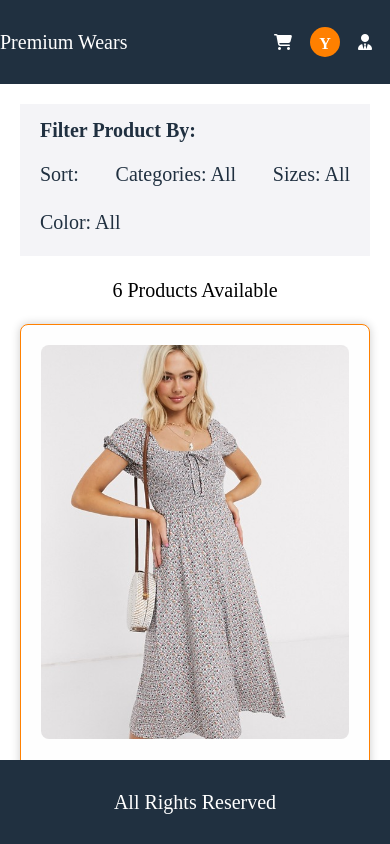
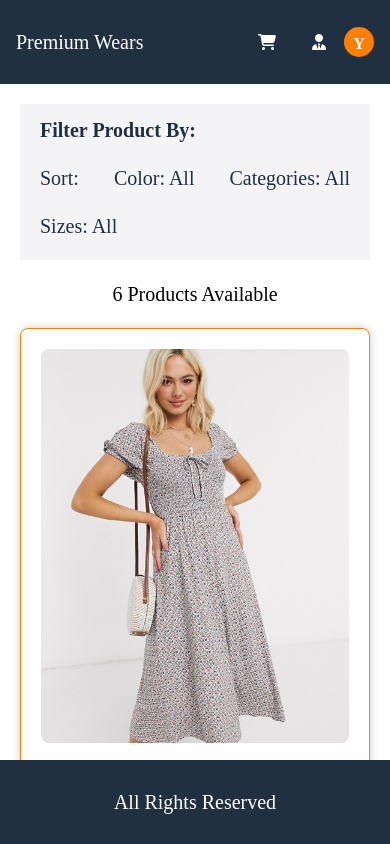
Before and after one commit to presh-codlin/React_shopping_cart, a React (Vite) app: page / in a window 390 px wide. Built offline with nearby package versions, Linux system fonts and the light colour scheme.

Commit message:
new changes

```diff
--- a/src/App.jsx
+++ b/src/App.jsx
@@ -144,15 +144,16 @@ function App() {
 
   return (
     <div className="w-[100vw] h-[100vh] flex flex-wrap justify-center">
-      <header className="text-white-50 bg-blue-500 flex w-[100vw] justify-center items-center laptop:p-5 h-[10vh] md:h-[5vh]">
+      <header className="text-white-50 bg-blue-500 flex w-[100vw] justify-center items-center p-4 laptop:p-5 h-[10vh] md:h-[5vh]">
         <div className="relative w-[100%] laptop:max-w-[980px] desktop:max-w-[1150px] flex items-center justify-between h-[100%] text-xl">
           <a href="/" className="text-xl">Premium Wears</a>
-          <div className="w-[max-content] h-[100%] flex gap-1 items-center">
+          <div className="w-[max-content] h-[100%] flex gap-1 items-center justify-between">
             <span onClick={()=> setShowLogin(true)} className={isLoggedIn ? "hidden" : "fa fa-user px-[18px] py-[5px] text-white-50 text-xl laptop:text-xl"}></span>
             {
               isLoggedIn ? (
                <div className="flex items-center justify-between">
-                  <span onClick={()=>toggleCart()} className={showCart ? "fa fa-shopping-cart px-[18px] py-[5px] text-orange-300 text-[16px]text-xl:text-xl laptop:hidden" : "fa fa-shopping-cart px-[18px] py-[5px] text-white-50 text-[16px] laptop:text-xl laptop:hidden"}></span>
+                  <span onClick={()=>toggleCart()} className={showCart ? "fa fa-shopping-cart hover:text-orange-300 px-[18px] py-[5px] text-[16px]text-xl:text-xl laptop:hidden" : "fa fa-shopping-cart px-[18px] py-[5px] text-white-50 text-[16px] laptop:text-xl laptop:hidden"}></span>
+                  <span onClick={()=>setOpenOrderHistory(true)} className="fa fa-user-tie text-white-50 px-[18px] py-[5px] hover:text-orange-300 text-[16px] laptop:text-xl"></span>
                   <div>
                     <div onClick={()=> setShowLogout(!showLogout)} className="relative rounded-[50%] bg-orange-300 flex items-center justify-center w-[30px] h-[30px] text-white-50 text-[16px] py-2 pt-3 font-bold">Y</div>
                     <div className={showLogout ? "flex flex-col z-[90] items-center gap-3 w-[max-content] px-5 py-3 bg-white-50 absolute top-[130%] right-[18px] shadow-[0px_0px_10px_rgba(0,0,0,0.2)]" : "hidden"}>
@@ -163,7 +164,6 @@ function App() {
                       <p onClick={()=> setIsLoggedIn(false)} className="text-[16px] text-blue-500 font-bold">LOGOUT</p>
                     </div>
                   </div>
-                  <span onClick={()=>setOpenOrderHistory(true)} className="fa fa-user-tie px-[18px] py-[5px] text-white-50 text-[16px] laptop:text-xl"></span>
                </div>
               ) : ""
             }
@@ -174,7 +174,7 @@ function App() {
         openOrderHistory ? <OrderHistory/> : (
           <div className="w-[100%] h-[80vh] md:h-[90vh] flex-col items-center justify-center bg-white-50 p-5 overflow-auto md:overflow-visible">
             <nav className="bg-white-100 laptop:ml-0 w-[100%] flex flex-col justify-center items-between md:flex-row laptop:flex-row md:items-center laptop:row-gap-5 laptop:justify-between mb-5 px-5 pt-3 pb-5 md:pb-3">
-              <h4 className="text-left text-blue-500 text-xl laptop:text-2xl font-bold mb-4 laptop:mb-0 w-[100%] max-w-[300px]">Filter Product By:</h4>
+              <h4 className="text-left text-blue-500 text-xl laptop:text-2xl font-bold mb-5 laptop:mb-0 w-[100%] max-w-[300px]">Filter Product By:</h4>
               <FilterComponent count={productData.length} size={size} productData={products} productSort={productData} onSizeFilterChange={handleSizeFilterChange} category={category} onCategoryFilterChange={handleCategoryFilterChange} color={color} onColorFilterChange={handleColorFilterChange} sort={sort} onSortFilterChange={handleSortFilterChange} />
             </nav>
             <div className="laptop:max-w-[980px] desktop:max-w-[1150px] w-[100%] h-[100%] md:h-[95%] flex justify-between items-start">
@@ -186,7 +186,7 @@ function App() {
                   }
                 </div>
               </main>
-              <aside className={showCart ? "bg-white-700 laptop:bg-white-100 sm:fixed sm:top-[0px] w-[100%] h-[100%] sm:left-[0px] laptop:mr-0 flex laptop:w-[25%] desktop:w-[22%] laptop:max-w-[30%] flex-col items-center" : "bg-white-700 laptop:bg-white-100 sm:fixed sm:top-[0px] w-[90%] h-[100%] laptop:h-[96%] sm:left-[-110%] laptop:mr-0 flex laptop:w-[25%] desktop:w-[22%] laptop:max-w-[30%] flex-col items-center"}>
+              <aside className={showCart ? "bg-white-700 laptop:bg-white-100 sm:fixed sm:top-[0px] w-[100%] h-[100%] sm:left-[0px] laptop:mr-0 flex laptop:w-[25%] desktop:w-[22%] laptop:max-w-[30%] flex-col items-center z-[900]" : "bg-white-700 laptop:bg-white-100 sm:fixed sm:top-[0px] w-[90%] h-[100%] laptop:h-[100%] sm:left-[-110%] laptop:mr-0 flex laptop:w-[25%] desktop:w-[22%] laptop:max-w-[30%] z-[900] flex-col items-center"}>
                 <i className="fa fa-times absolute right-4 top-4 laptop:hidden text-orange-300 text-2xl" onClick={()=> setShowCart(false) }></i>
                 <div className={showCart ? "bg-white-100 sm:fixed sm:top-[0px] w-[80%] h-[100%] sm:left-[0px] laptop:mr-0 flex laptop:w-[100%] flex-col items-center p-4 gap-[20px] overflow-auto sm:border-[1px]" : "bg-white-100 sm:fixed sm:top-[0px] w-[80%] h-[100%] sm:left-[-110%] laptop:mr-0 flex laptop:w-[100%] flex-col items-center p-4 gap-3 overflow-auto"}>
                   <div className="w-[100%]">
@@ -227,8 +227,8 @@ function App() {
         <div className="w-full h-full z-[90000] bg-white-700 text-white-50 flex items-center justify-center fixed top-[0px] left-0">
           <Zoom>
             <div className="w-[300px] h-[max-content] bg-white-50 pb-2 rounded-bl-[4px] rounded-br-[4px] flex flex-col items-center">
-              <div className="bg-green-500 w-[100%] px-3 h-[50px] flex items-center justify-center text-[16px] laptop:text-xl text-white-50">Error Message</div>
-              <div className="w-[100%] px-3 py-3 text-center text-[16px] laptop:text-xl text-blue-500">{errMessage}</div>
+              <div className="bg-green-500 w-[100%] px-3 h-[50px] flex items-center justify-center text-[16px] laptop:text-xl text-white-50">Success Message</div>
+              <div className="w-[100%] px-3 py-3 text-center text-[16px] laptop:text-xl text-blue-500">{successMessage}</div>
               <button onClick={()=>setWarning("")} className="bg-green-500 rounded-3 px-3 py-2 text-center text-white-50 text-[16px]">Close</button>
             </div>
           </Zoom>
--- a/src/components/CartComponent.jsx
+++ b/src/components/CartComponent.jsx
@@ -3,7 +3,6 @@ import Fade from 'react-reveal/Fade';
 
 function CartComponent({ cart, onRemoveItem, onQuantityChange, onClearCart, onProceed, }) {
   const [price, setPrice] = useState(0);
-  const [sizeErr,setSizeErr] = useState("");
 
   const handlePrice = () => {
     let totalPrice = cart.reduce((a,c) => a + c.price * c.quantity, 0).toFixed(2);
@@ -44,9 +43,6 @@ function CartComponent({ cart, onRemoveItem, onQuantityChange, onClearCart, onPr
                       </div>
                     </div>
                   </div>
-                  {
-                    sizeErr === "" ? "" : <p className="text-red-700 text-sm text-left mt-2">{sizeErr}</p>
-                  }
                 </li>
               )
             })
--- a/src/components/FilterComponent.jsx
+++ b/src/components/FilterComponent.jsx
@@ -91,6 +91,37 @@ function FilterComponent({ productData, size, onSizeFilterChange, category, onCa
           ) : null}
         </div>
         <div className="flex gap-2 items-center text-xl text-blue-500 font-medium relative w-[max-content]">
+          <button className="text-blue-500 text-xl" onClick={()=>handleColorDropdown()}>Color: {color}</button>
+          {colorOpen ? (
+            <ul className="absolute top-[100%] right-0 bg-white-50 shadow-md border-[1px] border-white-100 z-[90] p-3">
+              <li className="list-none px-[15px] py-[5px] hover:bg-[#d6d3d3] rounded-[8px] duration-[.7s]">
+                <button className="text-blue-500 text-xl w-[100%] text-left" onClick={()=>handlecColorFilter("All")}>All</button>
+              </li>
+              <li className="list-none px-[15px] py-[5px] hover:bg-[#d6d3d3] rounded-[8px] duration-[.7s]">
+                <button className="text-blue-500 text-xl w-[100%] text-left" onClick={()=>handlecColorFilter("Black")}>Black</button>
+              </li>
+              <li className="list-none px-[15px] py-[5px] hover:bg-[#d6d3d3] rounded-[8px] duration-[.7s]">
+                <button className="text-blue-500 text-xl w-[100%] text-left" onClick={()=>handlecColorFilter("Brown")}>Brown</button>
+              </li>
+              <li className="list-none px-[15px] py-[5px] hover:bg-[#d6d3d3] rounded-[8px] duration-[.7s]">
+                <button className="text-blue-500 text-xl w-[100%] text-left" onClick={()=>handlecColorFilter("White")}>White</button>
+              </li>
+              <li className="list-none px-[15px] py-[5px] hover:bg-[#d6d3d3] rounded-[8px] duration-[.7s]">
+                <button className="text-blue-500 text-xl w-[100%] text-left" onClick={()=>handlecColorFilter("Red")}>Red</button>
+              </li>
+              <li className="list-none px-[15px] py-[5px] hover:bg-[#d6d3d3] rounded-[8px] duration-[.7s]">
+                <button className="text-blue-500 text-xl w-[100%] text-left" onClick={()=>handlecColorFilter("Blue")}>Blue</button>
+              </li>
+              <li className="list-none px-[15px] py-[5px] hover:bg-[#d6d3d3] rounded-[8px] duration-[.7s]">
+                <button className="text-blue-500 text-xl w-[100%] text-left" onClick={()=>handlecColorFilter("Grey")}>Grey</button>
+              </li>
+              <li className="list-none px-[15px] py-[5px] hover:bg-[#d6d3d3] rounded-[8px] duration-[.7s]">
+                <button className="text-blue-500 text-xl w-[100%] text-left" onClick={()=>handlecColorFilter("Yellow")}>Yellow</button>
+              </li>
+            </ul>
+          ) : null}
+        </div>
+        <div className="flex gap-2 items-center text-xl text-blue-500 font-medium relative w-[max-content]">
           <button className="text-blue-500 text-xl" onClick={()=>handleCategoryDropdown()}>Categories: {category}</button>
           {categoryOpen ? (
             <ul className="absolute top-[100%] left-0 bg-white-50 shadow-md border-[1px] border-white-100 z-[90] px-3 py-3">
@@ -140,38 +171,6 @@ function FilterComponent({ productData, size, onSizeFilterChange, category, onCa
             </ul>
           ) : null}
         </div>
-        <div className="flex gap-2 items-center text-xl text-blue-500 font-medium relative w-[max-content]">
-          <button className="text-blue-500 text-xl" onClick={()=>handleColorDropdown()}>Color: {color}</button>
-          {colorOpen ? (
-            <ul className="absolute top-[100%] right-0 bg-white-50 shadow-md border-[1px] border-white-100 z-[90] p-3">
-              <li className="list-none px-[15px] py-[5px] hover:bg-[#d6d3d3] rounded-[8px] duration-[.7s]">
-                <button className="text-blue-500 text-xl w-[100%] text-left" onClick={()=>handlecColorFilter("All")}>All</button>
-              </li>
-              <li className="list-none px-[15px] py-[5px] hover:bg-[#d6d3d3] rounded-[8px] duration-[.7s]">
-                <button className="text-blue-500 text-xl w-[100%] text-left" onClick={()=>handlecColorFilter("Black")}>Black</button>
-              </li>
-              <li className="list-none px-[15px] py-[5px] hover:bg-[#d6d3d3] rounded-[8px] duration-[.7s]">
-                <button className="text-blue-500 text-xl w-[100%] text-left" onClick={()=>handlecColorFilter("Brown")}>Brown</button>
-              </li>
-              <li className="list-none px-[15px] py-[5px] hover:bg-[#d6d3d3] rounded-[8px] duration-[.7s]">
-                <button className="text-blue-500 text-xl w-[100%] text-left" onClick={()=>handlecColorFilter("White")}>White</button>
-              </li>
-              <li className="list-none px-[15px] py-[5px] hover:bg-[#d6d3d3] rounded-[8px] duration-[.7s]">
-                <button className="text-blue-500 text-xl w-[100%] text-left" onClick={()=>handlecColorFilter("Red")}>Red</button>
-              </li>
-              <li className="list-none px-[15px] py-[5px] hover:bg-[#d6d3d3] rounded-[8px] duration-[.7s]">
-                <button className="text-blue-500 text-xl w-[100%] text-left" onClick={()=>handlecColorFilter("Blue")}>Blue</button>
-              </li>
-              <li className="list-none px-[15px] py-[5px] hover:bg-[#d6d3d3] rounded-[8px] duration-[.7s]">
-                <button className="text-blue-500 text-xl w-[100%] text-left" onClick={()=>handlecColorFilter("Grey")}>Grey</button>
-              </li>
-              <li className="list-none px-[15px] py-[5px] hover:bg-[#d6d3d3] rounded-[8px] duration-[.7s]">
-                <button className="text-blue-500 text-xl w-[100%] text-left" onClick={()=>handlecColorFilter("Yellow")}>Yellow</button>
-              </li>
-            </ul>
-          ) : null}
-        </div>
-
       </div>
     </div>
   )
--- a/src/components/ProductList.jsx
+++ b/src/components/ProductList.jsx
@@ -52,7 +52,7 @@ function ProductList({ data, size, setSize, onAddToCart, isLoggedIn, setErrMessa
   return(
     <>
       <Fade bottom cascade>
-        <div className="w-[100%] grid grid-cols-[100%] md:grid-cols-[minmax(280px,_48%)_minmax(280px,_48%)] laptop:grid-cols-[minmax(220px,_31.5%)_minmax(220px,_31.5%),_minmax(220px,_31.5%)] desktop:grid-cols-[minmax(204px,_25%)_minmax(204px,_25%)_minmax(204px,_25%)_minmax(204px,_25%)] gap-4">
+        <div className="w-[100%] mb-3 grid grid-cols-[100%] md:grid-cols-[minmax(280px,_48%)_minmax(280px,_48%)] laptop:grid-cols-[minmax(220px,_31.5%)_minmax(220px,_31.5%),_minmax(220px,_31.5%)] desktop:grid-cols-[minmax(204px,_25%)_minmax(204px,_25%)_minmax(204px,_25%)_minmax(204px,_25%)] gap-4">
           {data.map((item) => {
             return(
               <li key={item._id} className="list-none">
@@ -75,7 +75,7 @@ function ProductList({ data, size, setSize, onAddToCart, isLoggedIn, setErrMessa
       {
         currentItem && (
           <Modal isOpen={true} onRequestClose={closeModal} className="fixed flex items-center w-[90%] h-[98%] max-h-[max] md:h-[80%] md:w-[60%] laptop:w-[90%] laptop:h-[500px] laptop:max-h-[500px] bg-white-50 justify-center z-[9000] p-4 md:px-5 md:pt-5 md:pb-3 laptop:p-4"
-        overlayClassName="fixed inset-0 bg-black bg-opacity-50 flex items-center justify-center">
+        overlayClassName="fixed inset-0 bg-black bg-opacity-50 flex items-center justify-center z-[900]">
             <span onClick={closeModal} className="fa fa-times absolute top-0 right-0 bg-blue-500 px-3 py-2 rounded-bl-[5px] z-[10] text-[16px] laptop:text-xl text-white-50"></span>
             <Zoom>
               <div className="w-[100%] h-[100%] px-0 laptop:px-4 laptop:py-5 pb-6 flex flex-col laptop:flex-row justify-between items-center">
```
